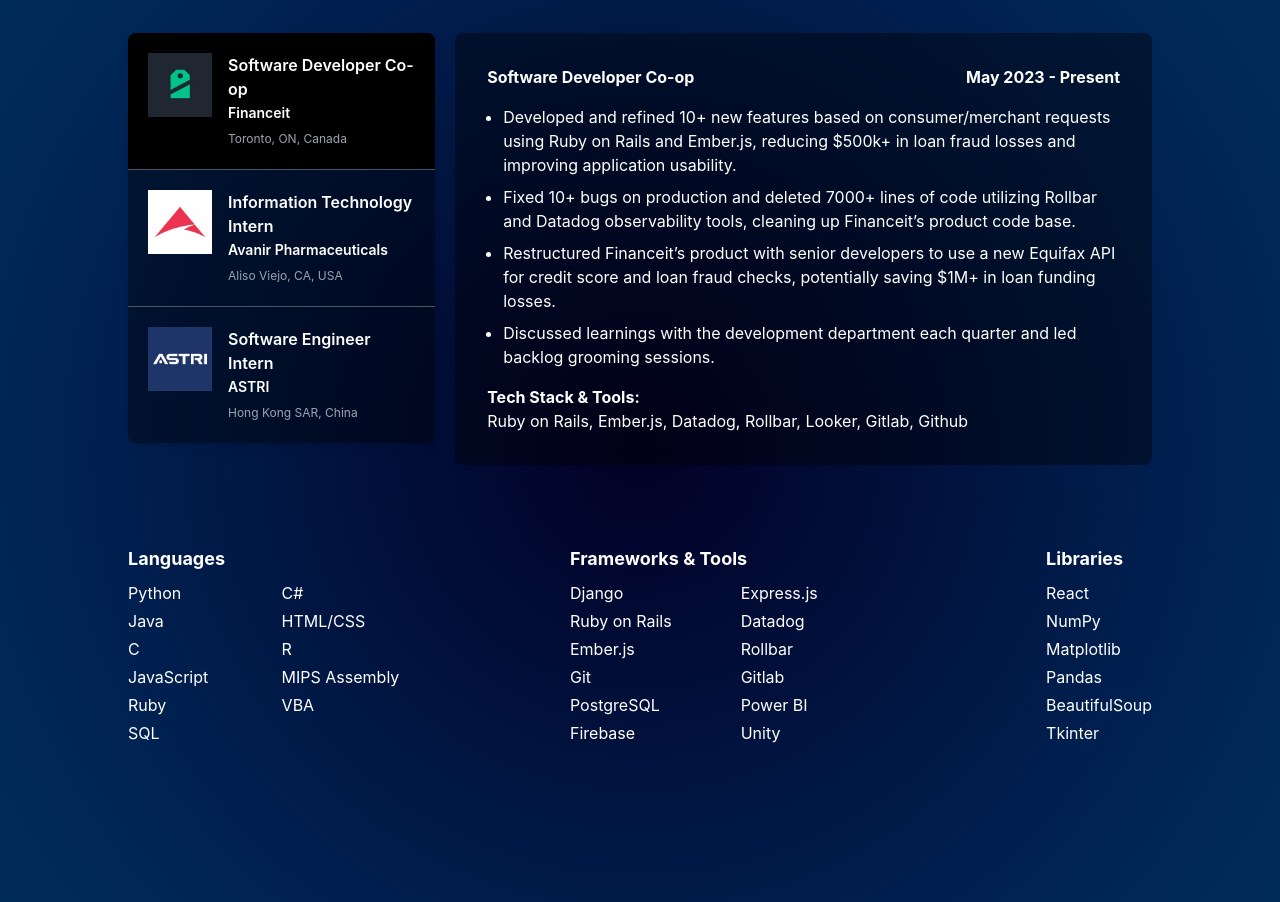
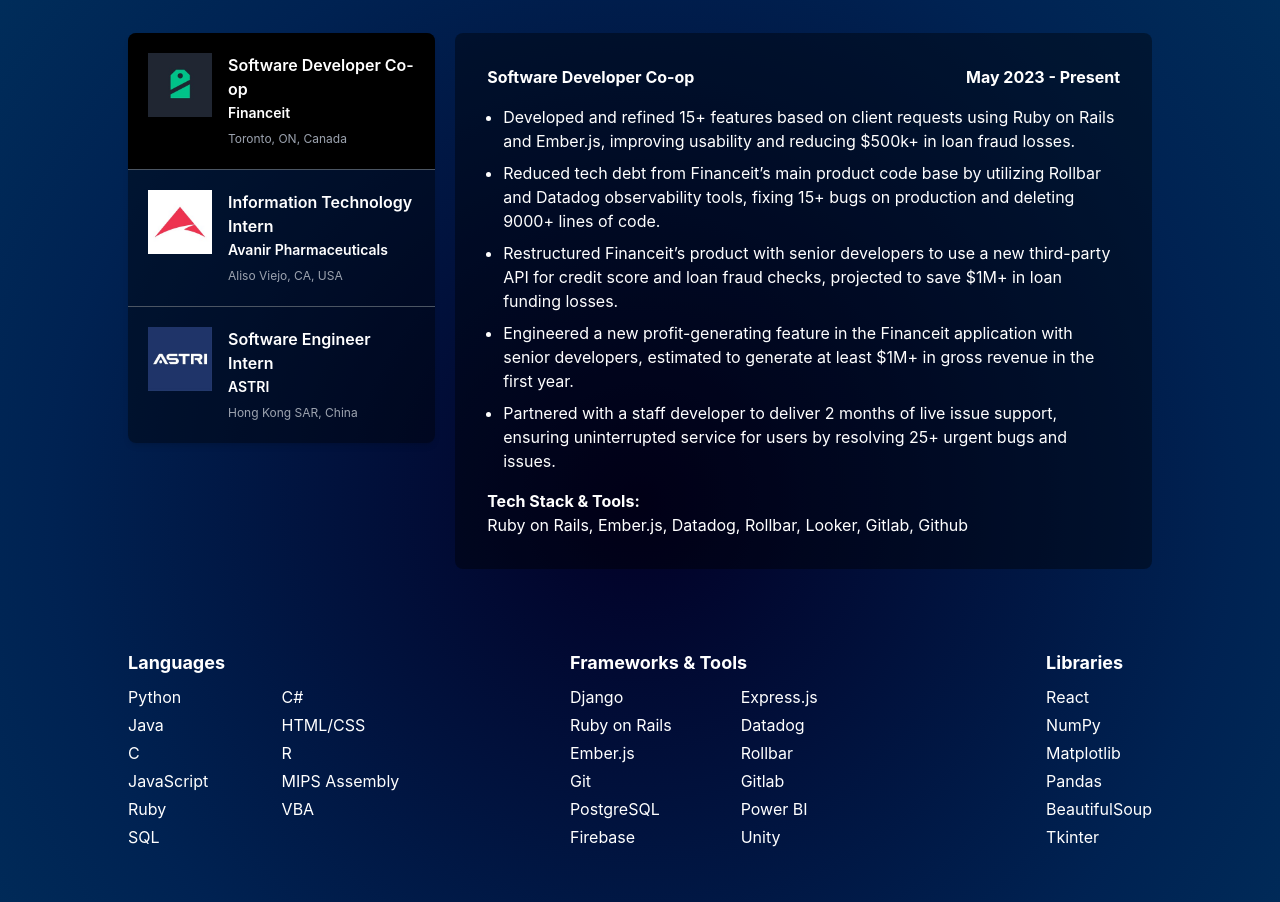
Before and after one commit to jeremiahwong007/jeremiahwong007.github.io, a React (Create React App) app: page / in a window 1280 px wide. Shown: the part 1051-1953 px from the top of the page. Built offline with nearby package versions, Linux system fonts and the light colour scheme; no server answers.

Commit message:
resume changes

```diff
--- a/src/components/Experience/Timeline.js
+++ b/src/components/Experience/Timeline.js
@@ -79,10 +79,11 @@
                             <p className='text-right'>May 2023 - Present</p>
                         </div>
                         <ul className='list-disc pl-4'>
-                            <li className='mb-2'>Developed and refined 10+ new features based on consumer/merchant requests using Ruby on Rails and Ember.js, reducing $500k+ in loan fraud losses and improving application usability.</li>
-                            <li className='mb-2'>Fixed 10+ bugs on production and deleted 7000+ lines of code utilizing Rollbar and Datadog observability tools, cleaning up Financeit’s product code base.</li>
-                            <li className='mb-2'>Restructured Financeit’s product with senior developers to use a new Equifax API for credit score and loan fraud checks, potentially saving $1M+ in loan funding losses.</li>
-                            <li className='mb-4'>Discussed learnings with the development department each quarter and led backlog grooming sessions.</li>
+                            <li className='mb-2'>Developed and refined 15+ features based on client requests using Ruby on Rails and Ember.js, improving usability and reducing $500k+ in loan fraud losses.</li>
+                            <li className='mb-2'>Reduced tech debt from Financeit’s main product code base by utilizing Rollbar and Datadog observability tools, fixing 15+ bugs on production and deleting 9000+ lines of code.</li>
+                            <li className='mb-2'>Restructured Financeit’s product with senior developers to use a new third-party API for credit score and loan fraud checks, projected to save $1M+ in loan funding losses.</li>
+                            <li className='mb-2'>Engineered a new profit-generating feature in the Financeit application with senior developers, estimated to generate at least $1M+ in gross revenue in the first year.</li>
+                            <li className='mb-4'>Partnered with a staff developer to deliver 2 months of live issue support, ensuring uninterrupted service for users by resolving 25+ urgent bugs and issues.</li>
                         </ul>
                         <p className='font-bold'>Tech Stack & Tools:</p>
                         <p>Ruby on Rails, Ember.js, Datadog, Rollbar, Looker, Gitlab, Github</p>
@@ -93,9 +94,9 @@
                             <p className='text-right'>June 2022 - August 2022</p>
                         </div>
                         <ul className='list-disc pl-4'>
-                            <li className='mb-2'>Developed a real-time application using Power BI to calculate statistics and refine the process of identifying 500+ devices in need of service.</li>
+                            <li className='mb-2'>Developed a real-time application using Power BI to calculate statistics and refine the process of identifying 500+ company devices in need of service.</li>
                             <li className='mb-2'>United with the cybersecurity division to link software vulnerability detection and malware prevention software statuses of company computers into the application, enabling 1100+ vulnerabilities to be reported.</li>
-                            <li className='mb-4'>Integrated the Power BI application into creating reports for executive leadership and generating action list items for IT employees weekly, saving 8 man-hours weekly.</li>
+                            <li className='mb-4'>Integrated the Power BI application into the reporting process for executive leadership and action list item generation for IT employees, saving 8 person-hours bi-weekly.</li>
                         </ul>
                         <p className='font-bold'>Tech Stack & Tools:</p>
                         <p>Power BI, Excel, Power Automate, Rapid7</p>
```
